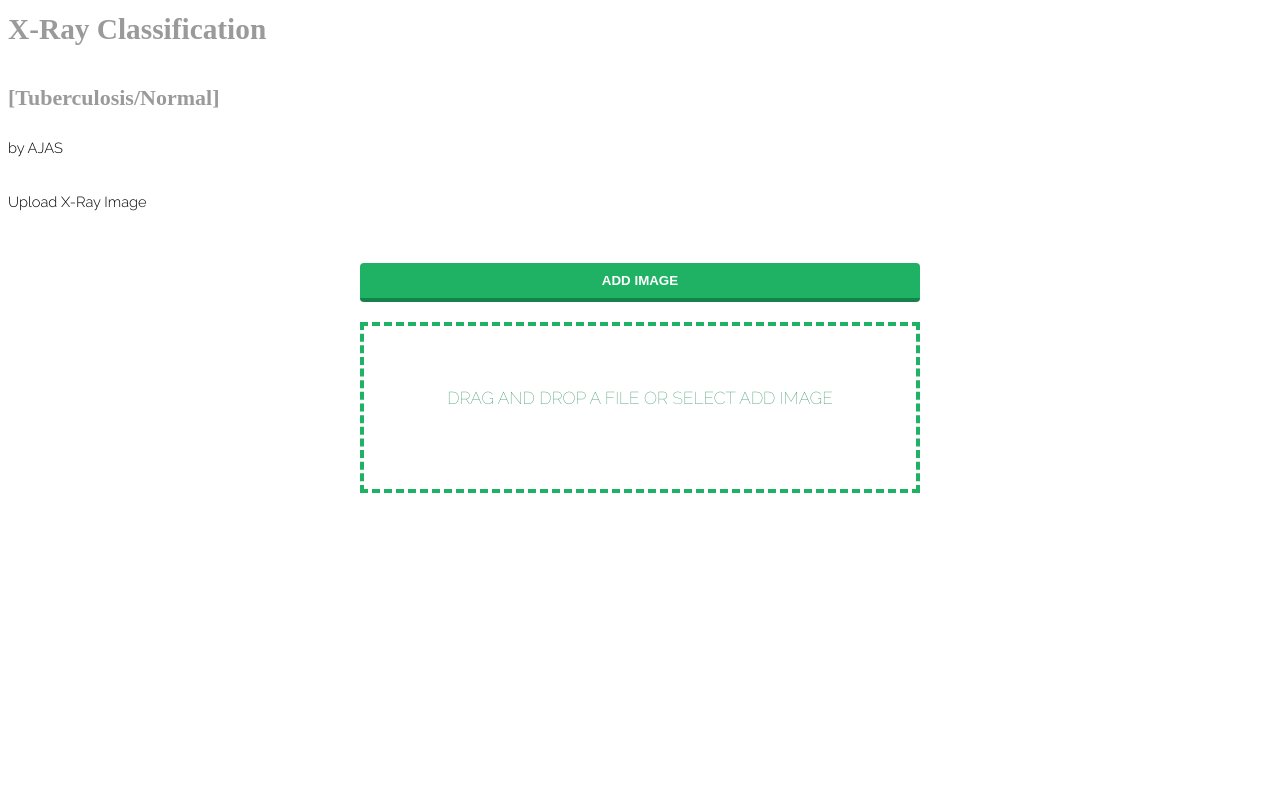
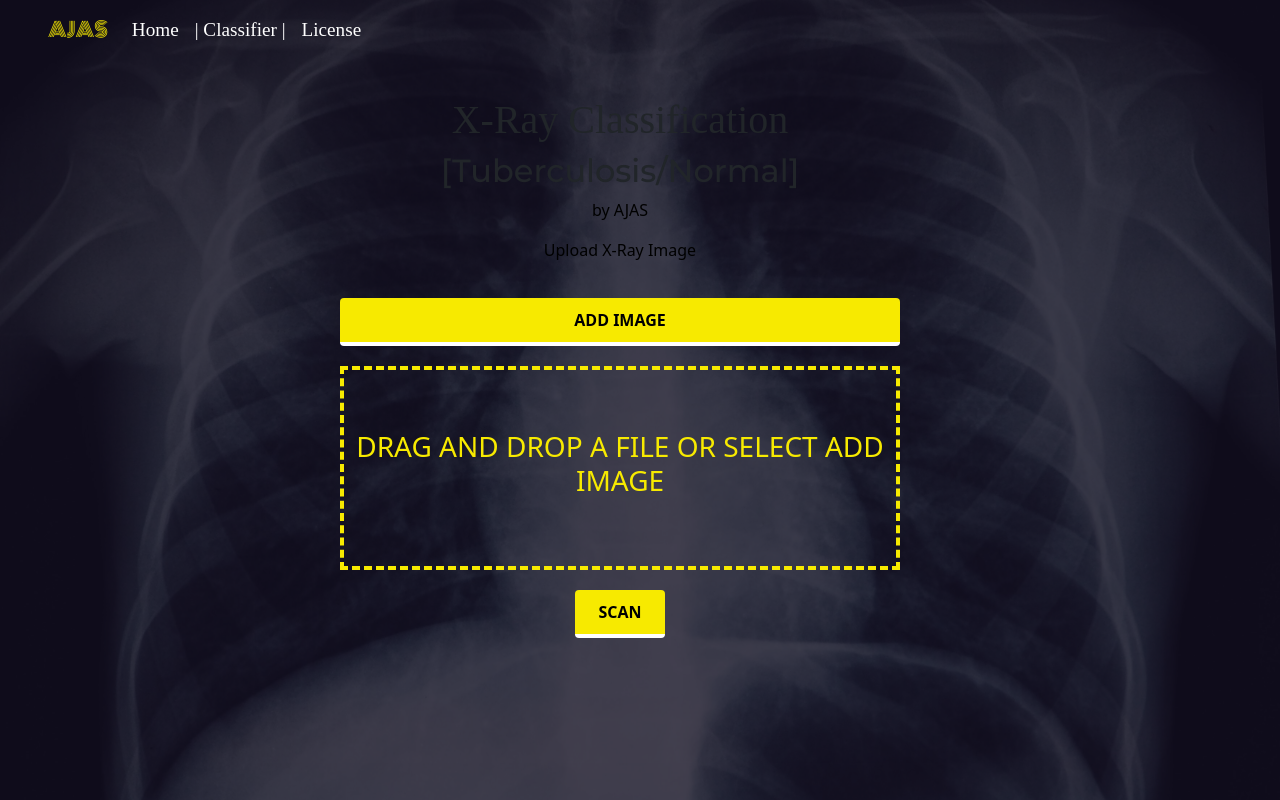
Before and after one commit to Adi098/Chest-X-Ray-ImageClassification-TB, a plain HTML site: page classify.html in a window 1280 px wide. Drawn offline with nearby package versions, Linux system fonts and the light colour scheme; a web font is replaced by a local one.

Commit message:
classifier_page

```diff
--- a/assets/css/main.css
+++ b/assets/css/main.css
@@ -1500,22 +1500,64 @@ body .spcl-bg {
 
 /* Classifier page */
 
+
+
+
+.classify_body {
+  padding: 6em 0 10em 0;
+  background-image: url("../../images/banner.jpg");
+  height: 100vh;
+  background-size: cover;
+  background-position: center;
+  background-attachment: fixed;
+  background-repeat: no-repeat;
+  text-align: center;
+  position: relative;
+  overflow: hidden;
+}
+
+.classify_body:before {
+  content: "";
+  position: absolute;
+  top: 0;
+  left: 0;
+  width: 100%;
+  height: 100%;
+  background: rgba(19, 15, 34, 0.8);
+}
+
+
+.classify {
+	z-index:10;
+	position:absolute;
+	margin-left:25%;
+	width: 600px;
+
+
+}
+.labb {
+	width:600px!important;
+}
+
+
+
+
+
+
 .file-upload {
-  background-color: #ffffff;
   width: 600px;
-  margin: 0 auto;
   padding: 20px;
 }
 
 .file-upload-btn {
   width: 100%;
   margin: 0;
-  color: #fff;
-  background: #1fb264;
+  color: #000;
+  background: #f7ea00;
   border: none;
   padding: 10px;
   border-radius: 4px;
-  border-bottom: 4px solid #15824b;
+  border-bottom: 4px solid #fff;
   transition: all 0.2s ease;
   outline: none;
   text-transform: uppercase;
@@ -1523,8 +1565,7 @@ body .spcl-bg {
 }
 
 .file-upload-btn:hover {
-  background: #1aa059;
-  color: #ffffff;
+  background: #ffffff;
   transition: all 0.2s ease;
   cursor: pointer;
 }
@@ -1533,6 +1574,8 @@ body .spcl-bg {
   border: 0;
   transition: all 0.2s ease;
 }
+
+
 
 .file-upload-content {
   display: none;
@@ -1552,13 +1595,12 @@ body .spcl-bg {
 
 .image-upload-wrap {
   margin-top: 20px;
-  border: 4px dashed #1fb264;
+  border: 4px dashed #f7ea00;
   position: relative;
 }
 
 .image-dropping,
 .image-upload-wrap:hover {
-  background-color: #1fb264;
   border: 4px dashed #ffffff;
 }
 
@@ -1574,7 +1616,7 @@ body .spcl-bg {
 .drag-text h3 {
   font-weight: 100;
   text-transform: uppercase;
-  color: #15824b;
+  color: #f7ea00;
   padding: 60px 0;
 }
 
@@ -1611,3 +1653,47 @@ body .spcl-bg {
   border: 0;
   transition: all 0.2s ease;
 }
+
+
+/* Classifier page toggle scan*/
+
+
+
+
+
+
+
+
+
+
+
+
+
+
+
+
+
+
+
+
+.fingerprint {
+
+  width: 58px;
+  height: 58px;
+
+}
+
+.fingerprint.scanning::after {
+  content: '';
+  position: absolute;
+  width: 508px;
+  height: 8px;
+  background-image: linear-gradient(to bottom,
+    rgba(170, 184, 190, 0),
+    rgba(170, 184, 190, .8));
+  animation: scanning 2.0s alternate  infinite;
+}
+
+@keyframes scanning {
+    100% { transform: translate(0, 250px); }
+}
--- a/classify.html
+++ b/classify.html
@@ -6,10 +6,34 @@
     <meta name="viewport" content="width=device-width, initial-scale=1.0" />
 
     <link rel="stylesheet" href="assets/css/main.css" />
+	<link href="https://cdn.jsdelivr.net/npm/bootstrap@5.0.1/dist/css/bootstrap.min.css" rel="stylesheet" integrity="sha384-+0n0xVW2eSR5OomGNYDnhzAbDsOXxcvSN1TPprVMTNDbiYZCxYbOOl7+AMvyTG2x" crossorigin="anonymous">
+	<link href="https://fonts.googleapis.com/css2?family=Days+One&family=KoHo:ital,wght@0,200;0,300;0,400;0,500;0,600;0,700;1,200;1,300;1,400;1,500;1,600;1,700&family=Monoton&family=Lato:wght@400;700&family=Montserrat:ital,wght@0,200;0,300;0,400;0,500;1,200;1,300;1,400;1,500&display=swap" rel="stylesheet">
+<script src="https://ajax.googleapis.com/ajax/libs/jquery/3.1.1/jquery.min.js"></script>
 
     <title>Classifier</title>
   </head>
-  <body>
+  <body class="classify_body">
+
+		<nav class="navbar navbar-expand-sm fixed-top navbar-dark scrolling-navbar">
+		<a class="navbar-brand" href="#">AJAS</a>
+		<div class="collapse navbar-collapse" id="navbarSupportedContent">
+			<ul class="navbar-nav navbar-right">
+				<li class="nav-item ml-auto">
+					<a class="nav-link" href="#"> Home</a>
+				</li>
+				<li class="nav-item">
+					<a class="nav-link" href="visual.html">|  Classifier  |</a>
+				</li>
+				<li class="nav-item">
+					<a class="nav-link" href="license.html">License</a>
+				</li>
+			</ul>
+		</div>
+	</nav>
+
+
+
+  <section class="classify">
       <h1>
         X-Ray Classification
       </h1>
@@ -24,24 +48,54 @@
       </p>
 
 
-      <script class="jsbin" src="https://ajax.googleapis.com/ajax/libs/jquery/1/jquery.min.js"></script>
+
+
+
+
+ <script class="jsbin" src="https://ajax.googleapis.com/ajax/libs/jquery/1/jquery.min.js"></script>
+
+ <form action="http://127.0.0.1/home" class="inline" enctype = "multipart/form-data" method="POST">
+
       <div class="file-upload">
         <button class="file-upload-btn" type="button" onclick="$('.file-upload-input').trigger( 'click' )">Add Image</button>
 
   <div class="image-upload-wrap">
-    <input class="file-upload-input" type='file' onchange="readURL(this);" accept="image/*" />
+    <input  name = "file" class="file-upload-input" type='file' onchange=" readURL(this);myFunction()" accept="image/*" />
     <div class="drag-text">
       <h3>Drag and drop a file or select add Image</h3>
     </div>
   </div>
+
   <div class="file-upload-content">
+   <div id="fd" class="fingerprint scanning "></div>
     <img class="file-upload-image" src="#" alt="your image" />
     <div class="image-title-wrap">
       <button type="button" onclick="removeUpload()" class="remove-image">Remove <span class="image-title">Uploaded Image</span></button>
     </div>
   </div>
 </div>
+<button type="submit" class="file-upload-btn" style="width:90px">Scan</button>
+      </form>
+
+</section>
+
+
 
       <script src="assets/js/app.js"></script>
+
+
+
   </body>
+
+  <script>
+  function myFunction(){
+   $("div").removeClass('scanning');
+}
+
+$('button').on('click', function () {
+  $('#fd').addClass('scanning');
+});
+</script>
+
+<script src="https://ajax.googleapis.com/ajax/libs/jquery/3.1.1/jquery.min.js"></script>
 </html>
```
